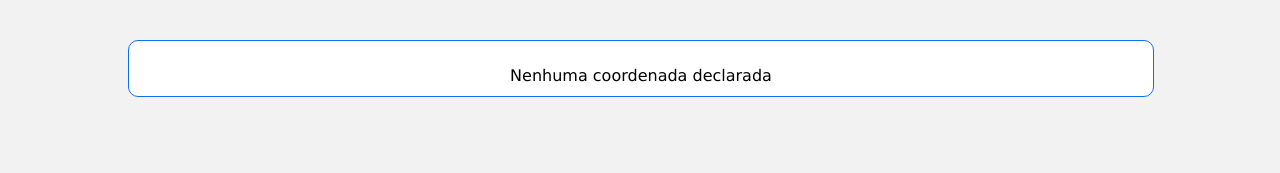
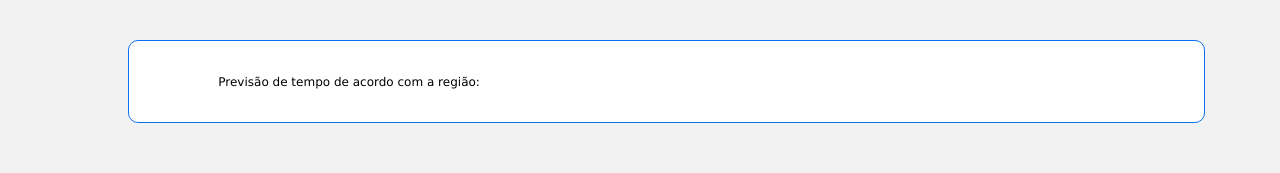
Before and after one commit to AlissonSanto/desafio2-DNC, a plain HTML site: page index.html in a window 1280 px wide. Shown: the part 2430-2603 px from the top of the page. Drawn offline with Linux system fonts and the light colour scheme.

Commit message:
adicionando API de tempo

```diff
--- a/index.html
+++ b/index.html
@@ -31,11 +31,11 @@
             <input type="number" id="cep" placeholder="insira o CEP"><br>
 
             <label for="coordenada">Digite a latitude e longitude para saber a previsão:</label><br>
-            <input type="number" id="coordenada" placeholder="Latitude"><br>
-            <input type="number" id="coordenada" placeholder="Longitude"><br>
+            <input type="number" id="lat" placeholder="Latitude"><br>
+            <input type="number" id="log" placeholder="Longitude"><br>
 
 
-            <button type="button" id="btnSectionP" onclick="getAddressByCep()">Acessar</button>
+            <button type="button" id="btnSectionP" onclick="pegarCep()">Acessar</button>
 
         </div>
     </section>
@@ -62,7 +62,11 @@
     <section class="section_resultado_temp">
         <h1>Previsão do tempo na região:</h1>
         <img src="./img/cloud.svg" alt="erro">
-        <pre>Nenhuma coordenada declarada</pre>
+        <div id="temp">
+
+            <p>Previsão de tempo de acordo com a região: <input type="text" id="temperatura" readonly></p>
+
+        </div>
 
     </section>
 
--- a/script.js
+++ b/script.js
@@ -1,6 +1,6 @@
 
 
-async function getAddressByCep() {
+async function pegarCep() {
     const cep = document.getElementById("cep").value
 
     try {
@@ -14,4 +14,21 @@ async function getAddressByCep() {
     } catch (error) {
         console.log(error.message)
     }
+
+
+    const lat = document.getElementById("lat").value
+    const log = document.getElementById("log").value
+
+
+    try {
+        const response = await fetch(
+            `https://api.open-meteo.com/v1/forecast?latitude=${lat}&longitude=${log}&current=temperature_2m&hourly=temperature_2m&timezone=America%2FSao_Paulo&forecast_days=1`);
+        const data = await response.json();
+        console.log(data)
+        document.getElementById('temperatura').value = data.hourly.temperature_2m;
+
+
+    } catch (error) {
+        console.log(error.message)
+    }
 }
--- a/style.css
+++ b/style.css
@@ -25,7 +25,7 @@ header {
     }
 }
 
-body{
+body {
     background-color: #F2F2F2;
 
 }
@@ -86,7 +86,7 @@ body{
         display: flex;
         justify-content: space-between;
 
-        li{
+        li {
             width: 33%;
         }
 
@@ -105,7 +105,8 @@ body{
         padding: 3% 5% 3% 5%;
         color: white;
     }
-    #result{
+
+    #result {
         background-color: white;
         border-radius: 0px 0px 10px 10px;
         width: 80%;
@@ -116,27 +117,29 @@ body{
         display: flex;
         justify-content: space-between;
 
-        .inps{
+        .inps {
             border: none;
             width: 33%;
 
         }
-        #logradouro{
+
+        #logradouro {
             font-size: 1vh;
         }
 
-        #bairro{
+        #bairro {
             text-align: center;
             padding-left: 10;
         }
-        #uf{
+
+        #uf {
             text-align: end;
         }
     }
 
 }
 
-.section_resultado_temp{
+.section_resultado_temp {
     padding-top: 10%;
     text-align: center;
     text-decoration: none;
@@ -145,20 +148,33 @@ body{
         font-size: 2.5vh;
     }
 
-    pre{
+    #temp {
         background-color: white;
         width: 80%;
         border: 1px solid #0C70F2;
         border-radius: 10px;
         margin: 3% 10% 10% 10%;
         height: 30px;
-        padding-top: 2%;
         font-size: 2vh;
+        display: flex;
+        justify-content: space-between;
+        padding: 2%;
+        font-size: 1.5vh;
+
+
+    }
+
+    input {
+        width: 10%;
+        height: 100%;
+        border-radius: 5px;
+        border: none;
+
 
     }
 }
 
-footer{
+footer {
     background-color: #0C70F2;
     height: 30px;
     display: flex;
```
